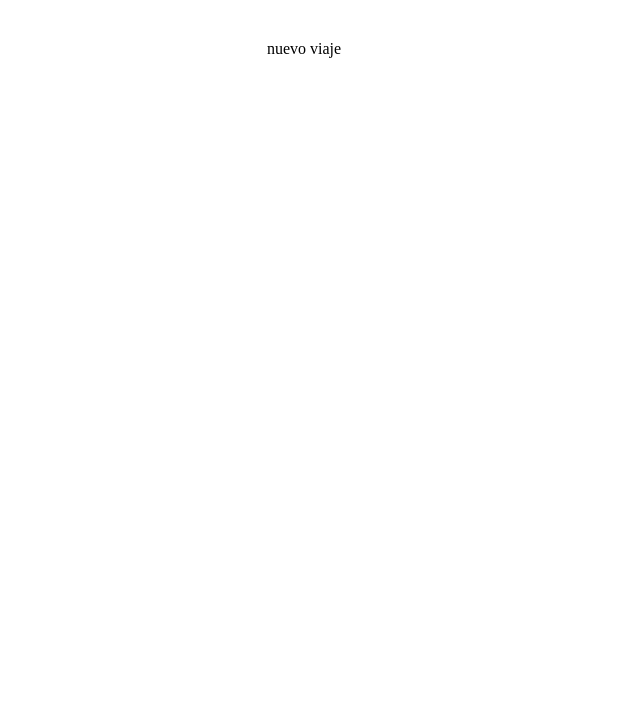
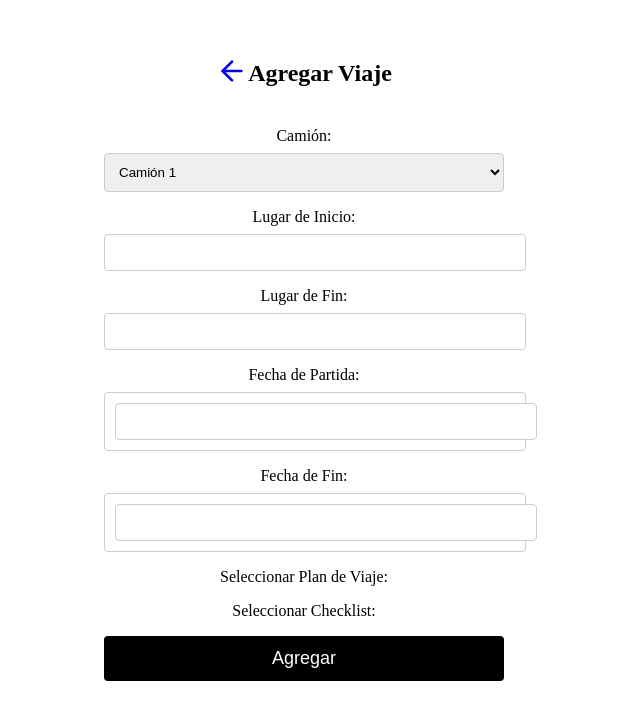
Before and after one commit to Ogreaggressive/CamionesRepo, a React (Vite) app: page /nuevoViaje in a window 1280 px wide. Shown: the top 720 px of the page, without its empty margins (336-976 px from the left). Built offline with nearby package versions, Linux system fonts and the light colour scheme.

Commit message:
adding new viaje

```diff
--- a/package.json
+++ b/package.json
@@ -14,8 +14,11 @@
     "@emotion/styled": "^11.11.0",
     "@mui/material": "^5.14.8",
     "@mui/styles": "^5.14.7",
+    "date-fns": "^2.30.0",
     "react": "^18.2.0",
+    "react-datepicker": "^4.17.0",
     "react-dom": "^18.2.0",
+    "react-icons": "^4.11.0",
     "react-router-dom": "^6.15.0",
     "recharts": "^2.8.0"
   },
--- /dev/null
+++ b/src/components/viajes/crearViaje.jsx
@@ -0,0 +1,110 @@
+import React, { useState } from 'react';
+import { Link, useNavigate } from 'react-router-dom';
+import { FiArrowLeft } from 'react-icons/fi';
+import { IconContext } from 'react-icons';
+import DatePicker from 'react-datepicker';
+import 'react-datepicker/dist/react-datepicker.css';
+import useStyles from './crearViajeStyles';
+
+const CrearViaje = () => {
+  const classes = useStyles();
+
+  const [selectedStartDate, setSelectedStartDate] = useState(null);
+  const [selectedEndDate, setSelectedEndDate] = useState(null);
+
+  const handleStartDateChange = (date) => {
+    setSelectedStartDate(date);
+  };
+
+  const handleEndDateChange = (date) => {
+    setSelectedEndDate(date);
+  };
+
+  const handleAgregarClick = () => {
+    // Lógica para agregar el nuevo viaje a tu estado global o componente ViajesContainer
+    // ...
+
+    // Redirige al usuario a la página de ViajesEnCurso
+     navigateTo('/viajesEnCurso')
+  };
+
+
+  return (
+    <div>
+      <div className={classes.header}>
+        <Link to="/viajesEnCurso">
+          <IconContext.Provider value={{ size: '2rem' }}>
+            <FiArrowLeft />
+          </IconContext.Provider>
+        </Link>
+        <h2>Agregar Viaje</h2>
+      </div>
+
+      <form className={classes.form}>
+        {/* Selección de camión */}
+        {/* Aquí puedes agregar la lógica para elegir entre 4 camiones */}
+        {/* Ejemplo: */}
+        <div className={classes.formItem}>
+          <label>Camión:</label>
+          <select>
+            <option>Camión 1</option>
+            <option>Camión 2</option>
+            <option>Camión 3</option>
+            <option>Camión 4</option>
+          </select>
+        </div>
+
+        {/* Lugar de inicio */}
+        <div className={classes.formItem}>
+          <label>Lugar de Inicio:</label>
+          <input type="text" />
+        </div>
+
+        {/* Lugar de fin */}
+        <div className={classes.formItem}>
+          <label>Lugar de Fin:</label>
+          <input type="text" />
+        </div>
+
+        {/* Fecha de partida */}
+        <div className={`${classes.formItem} ${classes.datePickerContainer}`}>
+            <label>Fecha de Partida:</label>
+            <DatePicker
+                selected={selectedStartDate}
+                onChange={handleStartDateChange}
+                dateFormat="dd/MM/yyyy"
+            />
+        </div>
+
+        {/* Fecha de fin */}
+        <div className={`${classes.formItem} ${classes.datePickerContainer}`}>
+          <label>Fecha de Fin:</label>
+          <DatePicker
+            selected={selectedEndDate}
+            onChange={handleEndDateChange}
+            dateFormat="dd/MM/yyyy"
+          />
+        </div>
+
+        {/* Selección de plan de viaje */}
+        <div className={classes.formItem}>
+          <label>Seleccionar Plan de Viaje:</label>
+          {/* Aquí puedes agregar lógica para elegir un plan de viaje */}
+        </div>
+
+        {/* Selección de checklist */}
+        <div className={classes.formItem}>
+          <label>Seleccionar Checklist:</label>
+          {/* Aquí puedes agregar lógica para elegir un checklist */}
+        </div>
+
+        {/* Botón Agregar */}
+        <div className={classes.formItem}>
+          <button>Agregar</button>
+        </div>
+      </form>
+    </div>
+  );
+};
+
+export default CrearViaje;
--- /dev/null
+++ b/src/components/viajes/crearViajeStyles.jsx
@@ -0,0 +1,49 @@
+import { makeStyles } from '@mui/styles';
+
+const useStyles = makeStyles((theme) => ({
+    header: {
+        display: 'flex',
+        alignItems: 'center',
+        justifyContent: 'center',
+        marginBottom: '20px',
+    },
+  form: {
+    maxWidth: '400px',
+    margin: '0 auto',
+  },
+  formItem: {
+    marginBottom: '16px',
+    '& label': {
+      display: 'block',
+      marginBottom: '8px',
+    },
+    '& input, & select, .react-datepicker-wrapper': {
+      width: '100%',
+      padding: '10px',
+      border: '1px solid #ccc',
+      borderRadius: '4px',
+    },
+    '& button': {
+      backgroundColor: 'black',
+      color: 'white',
+      padding: '12px 24px',
+      fontSize: '18px',
+      borderRadius: '4px',
+      border: 'none',
+      cursor: 'pointer',
+      display: 'block',
+      width: '100%',
+    },
+  },
+  datePickerContainer: {
+    '& .react-datepicker__header': {
+      backgroundColor: '#f0f0f0', // Cambia el color de fondo como desees
+      borderBottom: 'none', // Elimina el borde inferior negro
+    },
+    '& .react-datepicker__current-month': {
+      color: '#333', // Cambia el color del texto como desees
+    },
+  },
+}));
+
+export default useStyles;
--- a/src/pages/nuevoViaje.jsx
+++ b/src/pages/nuevoViaje.jsx
@@ -1,10 +1,11 @@
 import React from 'react';
 import TopNavigationBar from '../components/menu/topNavigationBar'
+import CrearViaje from '../components/viajes/crearViaje';
 
 const NuevoViaje = () => {
   return (
     <div>
-      nuevo viaje
+      <CrearViaje />
     </div>
   );
 }
```
Also changed, not shown: 1 other file (tests, documents, lock files or other folders).
